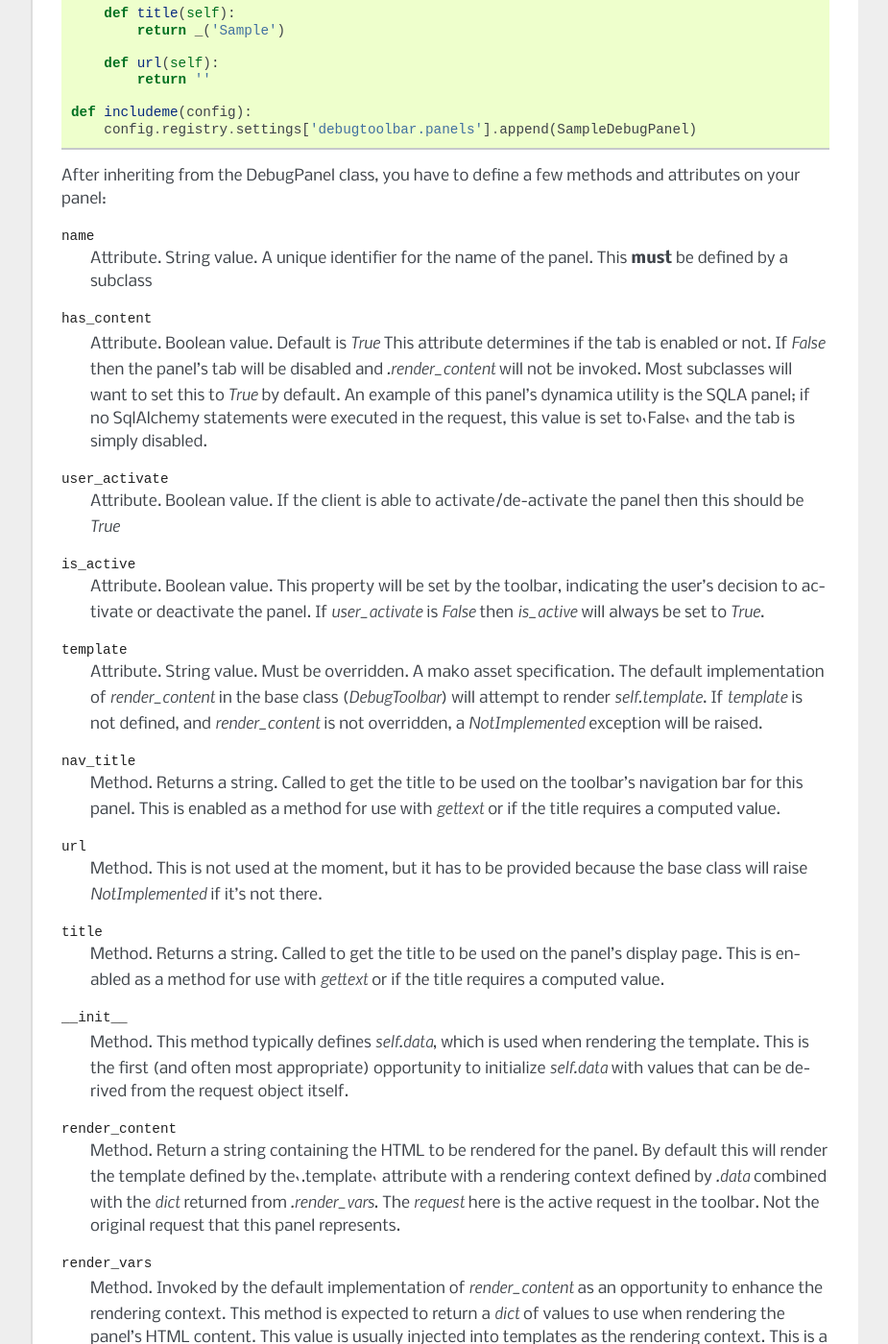
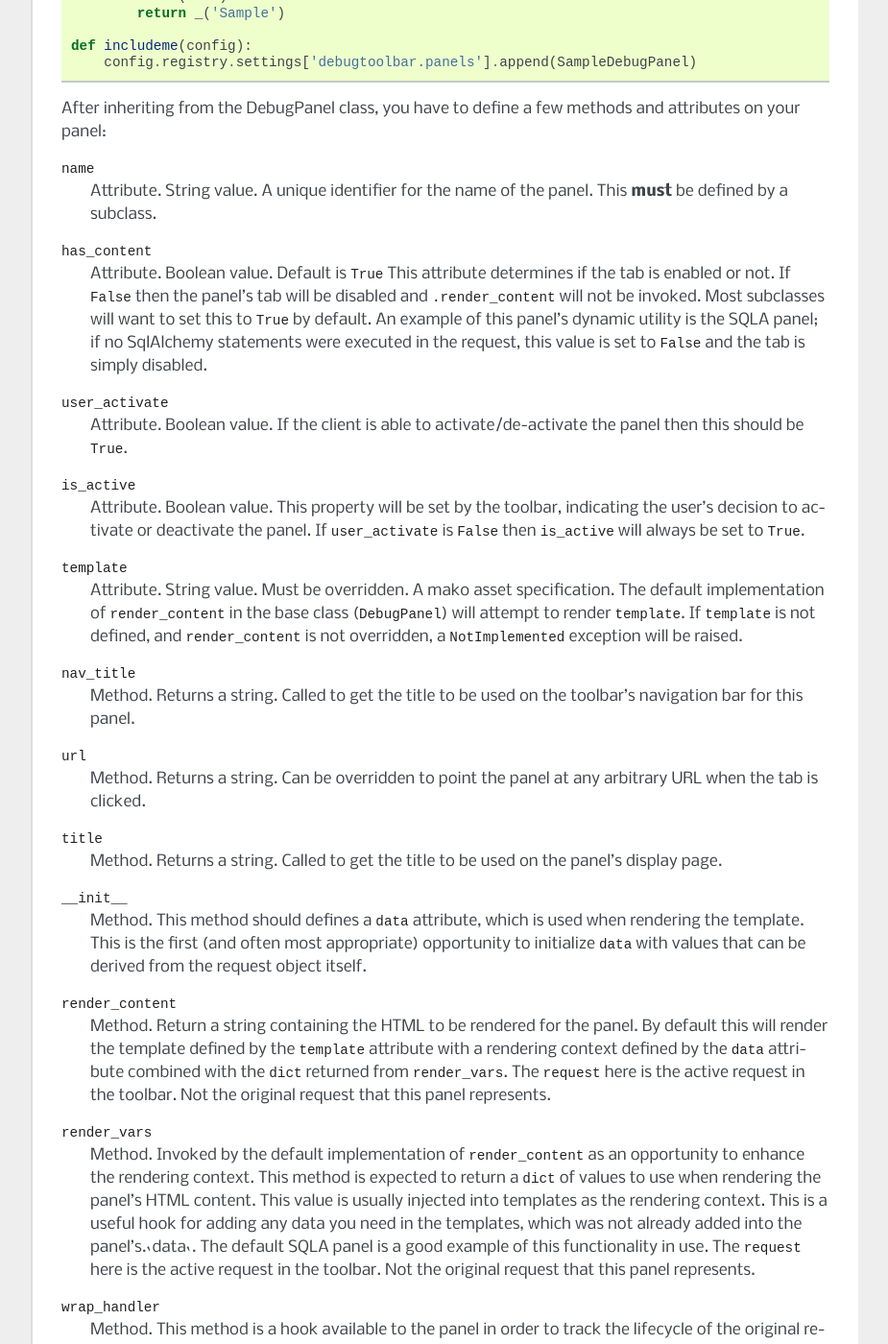
Before and after one commit to Pylons/pyramid_debugtoolbar, a Sphinx documentation site: the page built from docs/index.rst, in a window 1280 px wide and 1400 px high, scrolled down 18455 px. Shown: the whole window at 96% size, without its empty margins (198-1123 px from the left). Built offline with Sphinx 7.4.7, drawn with Linux system fonts in a browser that asks for light colours; some of the changed text lies outside the part shown.

Commit message:
fix spelling and markup

```diff
--- a/docs/index.rst
+++ b/docs/index.rst
@@ -423,11 +423,11 @@ Understanding how debugtoolbar works
 ~~~~~~~~~~~~~~~~~~~~~~~~~~~~~~~~~~~~
 
 Before writing the panel, you should understand how pyramid_debugtoolbar
-interacts with your application in it's two phase process.
+interacts with your application in its two phase process.
 
 pyramid_debugtoolbar wraps every request within a Pyramid "tween" via
-`toolbar_tween_factory`.  This tween allows the toolbar to record data during
-the original request (Phase 1) and 'injects' a link to the toolbar interface
+``toolbar_tween_factory``.  This tween allows the toolbar to record data during
+the original request (Phase 1) and injects a link to the toolbar interface
 into the rendered Pyramid web pages.  The data is displayed during a secondary
 request to the toolbar (Phase 2).
 
@@ -437,34 +437,34 @@ When pyramid_debugtoolbar is enabled, it can start tracking data on the original
 request.  This involves calling the following panel methods in-band with the
 original request:
 
-    * __init__
-    * wrap_handler
-    * process_beforerender
-    * process_response
+    * :meth:`pyramid_debugtoolbar.panels.DebugPanel.__init__`
+    * :meth:`pyramid_debugtoolbar.panels.DebugPanel.wrap_handler`
+    * :meth:`pyramid_debugtoolbar.panels.DebugPanel.process_beforerender`
+    * :meth:`pyramid_debugtoolbar.panels.DebugPanel.process_response`
 
-These methods are used to store and manipulate a `self.data` variable on each
-panel during this original request.  Typically `self.data` is first generated on
-the `__init__` method.  It is important to note that the `request` and event
-variables available to these methods refer to the original request.
+These methods are used to store and manipulate a ``self.data`` variable on each
+panel during this original request.  Typically ``self.data`` is first generated
+on the ``__init__`` method.  It is important to note that the ``request`` and
+event variables available to these methods refer to the original request.
 
 Phase 2 - The debugtoolbar request
 
 When the "/_debug_toolbar/{request_id}" is accessed, the history of the original
-request_id and it's associated panels are accessed.  Variables such as `data`
+request_id and its associated panels are accessed.  Variables such as ``data``
 that were generated during the original request are made available for further
-processing.  The `self.data` variable is injected into the template for display.
+processing.  The ``data`` variable is injected into the template for display.
 
 The following panel methods are called or accessed on the debugtoolbar request:
 
-    * name
-    * template
-    * user_activate
-    * is_active
-    * has_content
-    * render_content
-    * render_vars
-    * title
-    * nav_title
+    * :attr:`pyramid_debugtoolbar.panels.DebugPanel.name`
+    * :attr:`pyramid_debugtoolbar.panels.DebugPanel.template`
+    * :attr:`pyramid_debugtoolbar.panels.DebugPanel.user_activate`
+    * :attr:`pyramid_debugtoolbar.panels.DebugPanel.is_active`
+    * :meth:`pyramid_debugtoolbar.panels.DebugPanel.has_content`
+    * :meth:`pyramid_debugtoolbar.panels.DebugPanel.render_content`
+    * :meth:`pyramid_debugtoolbar.panels.DebugPanel.render_vars`
+    * :meth:`pyramid_debugtoolbar.panels.DebugPanel.title`
+    * :meth:`pyramid_debugtoolbar.panels.DebugPanel.nav_title`
 
 
 Writing the panel
@@ -472,7 +472,7 @@ Writing the panel
 
 The panel can be created as part of your application or as a standalone
 package. The easiest way to write a panel is to subclass from the
-``pyramid_debugtoolbar.panels.DebugPanel`` class. Here is the code for a
+:class:`pyramid_debugtoolbar.panels.DebugPanel` class. Here is the code for a
 sample panel:
 
 .. code-block:: python
@@ -490,16 +490,13 @@ sample panel:
        template = 'myapp.lib.debugtoolbar_custom.panels:templates/sample.dbtmako'
 
        def __init__(self, request):
-           self.data = data = { 'request' : request }
+           self.data = { 'request_path' : request.path_info }
 
        def nav_title(self):
            return _('Sample')
 
        def title(self):
            return _('Sample')
-
-       def url(self):
-           return ''
 
    def includeme(config):
        config.registry.settings['debugtoolbar.panels'].append(SampleDebugPanel)
@@ -509,93 +506,93 @@ attributes on your panel:
 
 ``name``
   Attribute.  String value.  A unique identifier for the name of the panel. This
-  **must** be defined by a subclass
+  **must** be defined by a subclass.
 
 ``has_content``
-  Attribute.  Boolean value.  Default is `True`  This attribute determines if
-  the tab is enabled or not.  If `False` then the panel's tab will be disabled
-  and `.render_content` will not be invoked. Most subclasses will want to set
-  this to `True` by default.  An example of this panel's dynamica utility is
+  Attribute.  Boolean value.  Default is ``True``  This attribute determines if
+  the tab is enabled or not.  If ``False`` then the panel's tab will be disabled
+  and ``.render_content`` will not be invoked. Most subclasses will want to set
+  this to ``True`` by default.  An example of this panel's dynamic utility is
   the SQLA panel; if no SqlAlchemy statements were executed in the request, this
-  value is set to`False` and the tab is simply disabled.
+  value is set to ``False`` and the tab is simply disabled.
 
 ``user_activate``
   Attribute.  Boolean value.  If the client is able to activate/de-activate the
-  panel then this should be `True`
+  panel then this should be ``True``.
 
 ``is_active``
   Attribute.  Boolean value.  This property will be set by the toolbar,
   indicating the user's  decision to activate or deactivate the panel. If
-  `user_activate` is `False` then `is_active` will always be set to
-  `True`.
+  ``user_activate`` is ``False`` then ``is_active`` will always be set to
+  ``True``.
 
 ``template``
   Attribute.  String value.  Must be overridden.  A mako asset specification.
-  The default implementation of `render_content` in the base class
-  (`DebugToolbar`) will attempt to render `self.template`.  If `template` is not
-  defined, and `render_content` is not overridden, a `NotImplemented`
+  The default implementation of ``render_content`` in the base class
+  (``DebugPanel``) will attempt to render ``template``.  If ``template`` is not
+  defined, and ``render_content`` is not overridden, a ``NotImplemented``
   exception will be raised.
 
 ``nav_title``
   Method.  Returns a string.  Called to get the title to be used on
-  the toolbar's navigation bar for this panel. This is enabled as a method for
-  use with `gettext` or if the title requires a computed value.
+  the toolbar's navigation bar for this panel.
 
 ``url``
-  Method. This is not used at the moment, but it has to be provided because the
-  base class will raise `NotImplemented` if it's not there.
+  Method. Returns a string.  Can be overridden to point the panel at any
+  arbitrary URL when the tab is clicked.
 
 ``title``
   Method.  Returns a string.  Called to get the title to be used on
-  the panel's display page. This is enabled as a method for use with `gettext`
-  or if the title requires a computed value.
+  the panel's display page.
 
 ``__init__``
-  Method.  This method typically defines `self.data`, which is used when
+  Method.  This method should defines a ``data`` attribute, which is used when
   rendering the template.  This is the first (and often most appropriate)
-  opportunity to initialize `self.data` with values that can be derived from the
+  opportunity to initialize ``data`` with values that can be derived from the
   request object itself.
 
 ``render_content``
   Method.  Return a string containing the HTML to be rendered for the panel.  By
-  default this will render the template defined by the`.template` attribute with
-  a rendering context defined by `.data` combined with the `dict` returned from
-  `.render_vars`.  The `request` here is the active request in the toolbar. Not
-  the original request that this panel represents.
+  default this will render the template defined by the ``template`` attribute
+  with a rendering context defined by the ``data`` attribute combined with the
+  ``dict`` returned from ``render_vars``.  The ``request`` here is the active
+  request in the toolbar. Not the original request that this panel represents.
 
 ``render_vars``
-  Method.  Invoked by the default implementation of `render_content` as an
+  Method.  Invoked by the default implementation of ``render_content`` as an
   opportunity to enhance the rendering context.  This method is expected to
-  return a `dict` of values to use when rendering the panel's HTML content.
+  return a ``dict`` of values to use when rendering the panel's HTML content.
   This value is usually injected into templates as the rendering context.  This
   is a useful hook for adding any data you need in the templates, which was not
   already added into the panel's.`data`.  The default SQLA panel is a good
-  example of this functionality in use.  The `request` here is the active
+  example of this functionality in use.  The ``request`` here is the active
   request in the toolbar. Not the original request that this panel represents.
 
 ``wrap_handler``
-  Method.  Arguments: `self`, `handler`. This method is a hook available to the
+  Method.  This method is a hook available to the
   panel in order to track the lifecycle of the original request.  A handler
   accepts a request and returns a response; it is essentially the same as a
-  Pyramid `tween`.  This can be used to update the `data` dict with values that
-  are wanted for rendering.  The main toolbar routine works by wrapping each
-  request in a handler (tween).  Before generating a response, the main toolbar
-  routine will call the`wrap_handler` method of each panel.  This functionality
-  is often used for decorating the handlers with timing or performance metrics.
+  Pyramid ``tween``.  This can be used to update the ``data`` dict with values
+  that are wanted for rendering.  The main toolbar routine works by wrapping
+  each request in a handler (tween).  Before generating a response, the main
+  toolbar routine will call the`wrap_handler` method of each panel.  This
+  functionality is often used for decorating the handlers with timing or
+  performance metrics.
 
 ``process_beforerender``
-  Method.  Arguments: `self`, `event`.  This method is a hook available to the
-  panel in order to track the lifecycle of the original request.  The
-  debugtoolbar uses a subscriber event (`pyramid.events.BeforeRender`) to call
-  the `process_beforerender` method of each enabled panel.  This can be used to
-  update the `data` dict with  values that are wanted for rendering or track
-  properties of the rendering events.
+  Method.  Arguments: ``self``, ``event``.  This method is a hook available to
+  the panel in order to track the lifecycle of the original request.  The
+  debugtoolbar uses a subscriber event (:class:`pyramid.events.BeforeRender`) to
+  call the ``process_beforerender`` method of each enabled panel.  This can be
+  used to update the ``data`` dict with  values that are wanted for rendering or
+  track properties of the rendering events.
 
 ``process_response``
-  Method.  Arguments: `self`, `response`. This method is a hook available to the
-  panel in order to track the lifecycle of the original request. The main
+  Method.  Arguments: ``self``, ``response``. This method is a hook available
+  to the panel in order to track the lifecycle of the original request. The main
   toolbar routine works by wrapping each request in a tween.  The
-  `process_response` method of each panel is called within the tween, after the
+  ``process_response`` method of each panel is called within the tween, after
+  the
   original request has generated a response.
 
 When creating a new panel, some of these methods *must* be subclassed, while
@@ -605,8 +602,8 @@ Once you define the panel it has to be added to the ``debugtoolbar.panels``
 setting of the configuration. A good way to do this is to use an ``includeme``
 method in the panel's ``__init__.py``.
 
-The source code for the standard debugpanel `request_vars.py` is a good starting
-point for inspiration.
+The source code for the standard debugpanel ``request_vars.py`` is a good
+starting point for inspiration.
 
 Configuring an application to use the panel
 ~~~~~~~~~~~~~~~~~~~~~~~~~~~~~~~~~~~~~~~~~~~
```
